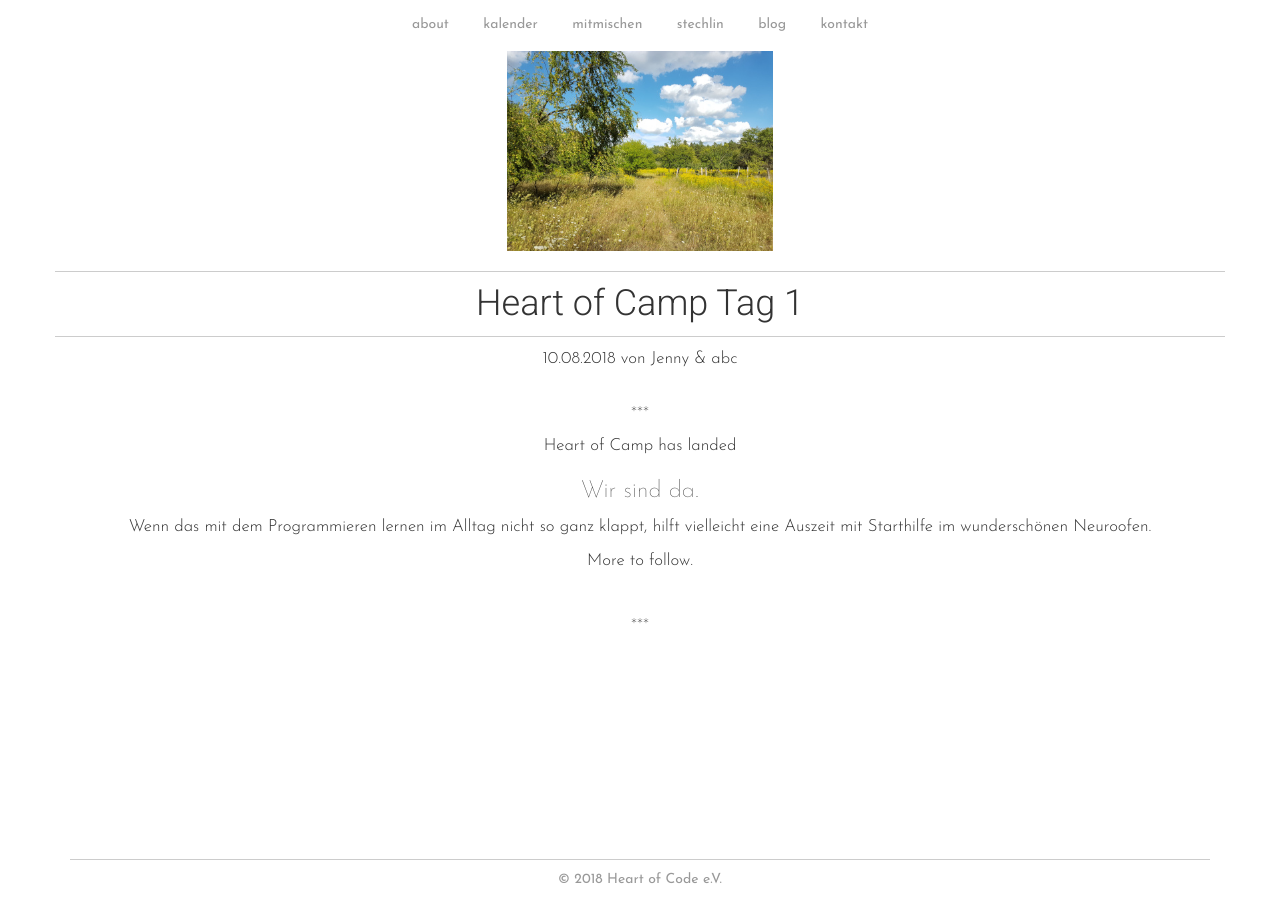
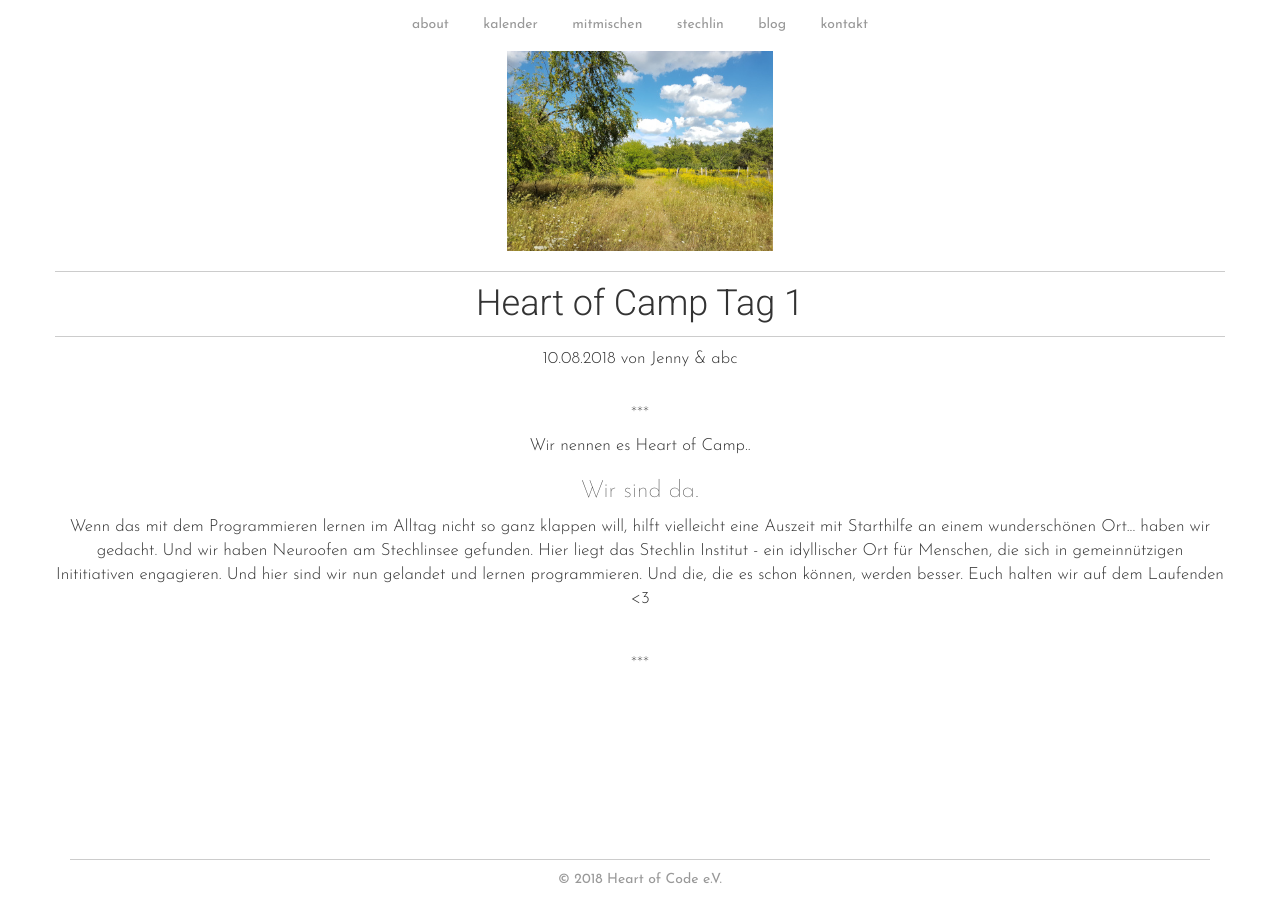
Before and after one commit to heartsofcode/heartofcode, a Jekyll site: the page built from _stechlin/2018-08-10.md, in a window 1280 px wide. Built offline with Jekyll 4.4.1, drawn with Linux system fonts in a browser that asks for light colours; some web fonts are replaced.

Commit message:
Update 2018-08-10.md

```diff
--- a/_stechlin/2018-08-10.md
+++ b/_stechlin/2018-08-10.md
@@ -7,9 +7,8 @@ img: /img/stechlin/02_stechlin-garten.jpg
 category: blogpost
 ---
 
-Heart of Camp has landed
+Wir nennen es Heart of Camp..
 
 ### Wir sind da.
 
-<p>Wenn das mit dem Programmieren lernen im Alltag nicht so ganz klappt, hilft vielleicht eine Auszeit mit Starthilfe im wunderschönen Neuroofen.</p>
-<p>More to follow.</p>
+<p>Wenn das mit dem Programmieren lernen im Alltag nicht so ganz klappen will, hilft vielleicht eine Auszeit mit Starthilfe an einem wunderschönen Ort... haben wir gedacht. Und wir haben Neuroofen am Stechlinsee gefunden. Hier liegt das Stechlin Institut - ein idyllischer Ort für Menschen, die sich in gemeinnützigen Inititiativen engagieren. Und hier sind wir nun gelandet und lernen programmieren. Und die, die es schon können, werden besser. Euch halten wir auf dem Laufenden <3 </p>
```
